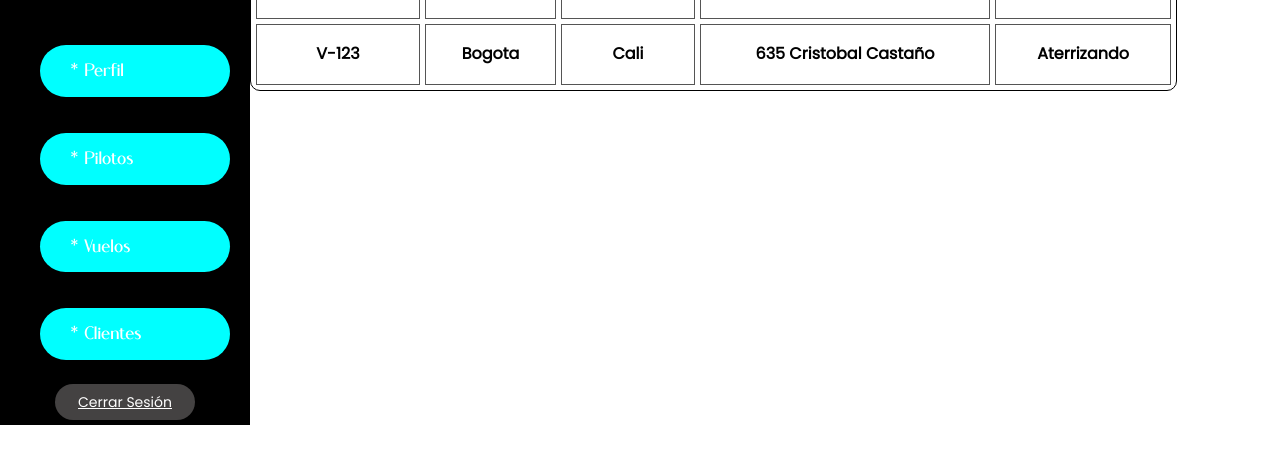
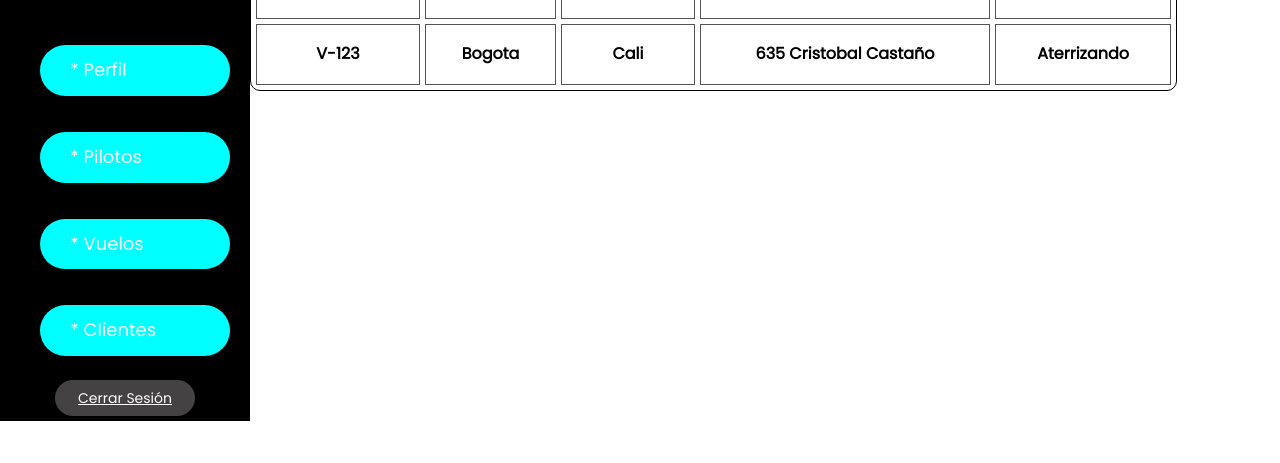
Before and after one commit to ljparras/Project_Super_Airs, a plain HTML site: page Panel_Control.html in a window 1280 px wide. Shown: the part 197-660 px from the top of the page. Drawn offline with Linux system fonts and the light colour scheme; files whose address does not match are found by name.

Commit message:
actulizacion de Panel de contro y P_piloto

```diff
--- a/assets/css/panel.css
+++ b/assets/css/panel.css
@@ -49,7 +49,6 @@ header .nav ul li a{
     text-align: left;
     width: 130px;
     display: inline-block;
-    font-family: 'Mogen';
 }
 
 header .cerrar {
```
